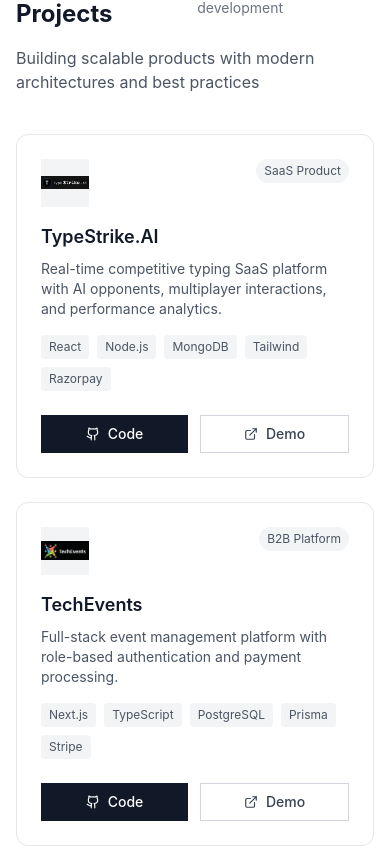
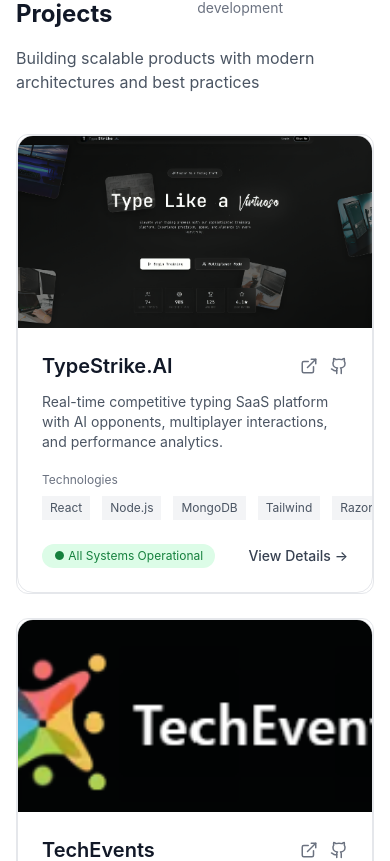
Before and after one commit to IshaSah24/MyPortfolio, a React (Vite) app in the folder Frontend/: page / in a window 390 px wide. Shown: the part 3197-4058 px from the top of the page. Built offline with nearby package versions, Linux system fonts and the light colour scheme.

Commit message:
fixed project card

```diff
--- a/Frontend/src/App.jsx
+++ b/Frontend/src/App.jsx
@@ -52,7 +52,7 @@ import { FaAws, FaStripe } from "react-icons/fa";
 import profile from "./assets/me.png";
 import ChatBot from "./components/ChatBot";
 import Navbar from "./components/Navbar";
-import typestrikeImage from "./assets/project-logo/typestrike.png";
+import typestrikeImage from "./assets/project-logo/typestrike1.png";
 import techeventsImage from "./assets/project-logo/techevents.png";
 import gmailAgentImage from "./assets/project-logo/gmail-agent.png";
 import nullclassLogo from "./assets/logo/nullclass.png";
@@ -116,7 +116,7 @@ function App() {
       image: typestrikeImage,
       tags: ["React", "Node.js", "MongoDB", "Tailwind", "Razorpay"],
       github: "https://github.com/ishasah/TypeStrike.Ai",
-      demo: "#",
+      demo: "https://typestrike.vercel.app/",
       details:
         "Built scalable microservices architecture, implemented subscription-based monetization with Razorpay, and developed real-time multiplayer functionality using WebSockets.",
       category: "SaaS Product",
@@ -128,11 +128,10 @@ function App() {
         "Full-stack event management platform with role-based authentication and payment processing.",
       image: techeventsImage,
       tags: ["Next.js", "TypeScript", "PostgreSQL", "Prisma", "Stripe"],
-      github: "https://github.com/ishasah/TechEvents",
-      demo: "#",
+      github: "https://github.com/IshaSah24/TechEvents",
+      demo: "http://techevents.vercel.app/",
       details:
         "Designed scalable backend architecture with PostgreSQL, implemented secure payment processing, and built real-time notification system.",
-      category: "B2B Platform",
       metrics: ["500+ Events", "99.9% Reliability", "Auto-scaling"],
     },
     {
@@ -141,8 +140,8 @@ function App() {
         "AI browser extension to analyze email content and generate context-aware replies using advanced NLP.",
       image: gmailAgentImage,
       tags: ["JavaScript", "Chrome API", "Deepseek V3", "NLP"],
-      github: "https://github.com/ishasah/gmail-ai-agent",
-      demo: "#",
+      github: "https://github.com/IshaSah24/mail-assistant",
+      demo: "https://drive.google.com/file/d/1Mh4ZVG7XjnTyMxcnbWUwITDGOsIVCKkH/view?usp=drive_link",
       details:
         "Developed Chrome extension with dynamic prompt engineering, tone selection, and context-aware response generation.",
       category: "AI Product",
@@ -444,7 +443,7 @@ function App() {
                 </a>
                 <div className="flex items-center gap-3">
                   <a
-                    href="https://github.com/ishasah"
+                    href="https://github.com/IshaSah24"
                     target="_blank"
                     rel="noopener noreferrer"
                     className="p-2 text-gray-600 dark:text-gray-400 hover:text-gray-900 dark:hover:text-white transition-colors"
@@ -452,7 +451,7 @@ function App() {
                     <Github size={18} />
                   </a>
                   <a
-                    href="https://linkedin.com/in/isha-sah"
+                    href="https://www.linkedin.com/in/ishaxsah/"
                     target="_blank"
                     rel="noopener noreferrer"
                     className="p-2 text-gray-600 dark:text-gray-400 hover:text-blue-600 transition-colors"
@@ -654,57 +653,75 @@ function App() {
                 key={index}
                 className="group bg-white dark:bg-gray-800 border border-gray-200 dark:border-gray-700 rounded-xl overflow-hidden hover:border-blue-300 dark:hover:border-blue-700 transition-all duration-300"
               >
-                <div className="p-6">
-                  <div className="flex items-start justify-between mb-4">
-                    <div className="w-12 h-12 bg-gray-100 dark:bg-gray-900 rounded-lg flex items-center justify-center">
+<div
+  key={index}
+  className="group bg-white dark:bg-gray-800 border border-gray-200 dark:border-gray-700 rounded-2xl overflow-hidden hover:shadow-xl transition-all duration-300"
+>
+  {/* Project Image (TOP) */}
+  <div className="relative h-48 w-full overflow-hidden">
     <img
       src={project.image}
       alt={project.title}
-                        className="w-full h-full object-contain"
+      className="w-full h-full object-cover group-hover:scale-105 transition-transform duration-500"
     />
   </div>
-                    <span className="text-xs px-2 py-1 bg-gray-100 dark:bg-gray-900 text-gray-600 dark:text-gray-400 rounded-full">
-                      {project.category}
-                    </span>
+
+  {/* Card Content */}
+  <div className="p-6">
+    {/* Title + Icons */}
+    <div className="flex items-center justify-between mb-3">
+      <h3 className="text-xl font-semibold text-gray-900 dark:text-white">
+        {project.title}
+      </h3>
+
+      <div className="flex items-center gap-3 text-gray-500">
+        {project.demo && (
+          <a href={project.demo} target="_blank">
+            <ExternalLink size={18} />
+          </a>
+        )}
+        {project.github && (
+          <a href={project.github} target="_blank">
+            <Github size={18} />
+          </a>
+        )}
+      </div>
     </div>
 
-                  <h3 className="text-lg font-semibold text-gray-900 dark:text-white mb-2">
-                    {project.title}
-                  </h3>
-                  <p className="text-gray-600 dark:text-gray-400 text-sm mb-4">
+    {/* Description */}
+    <p className="text-gray-600 dark:text-gray-400 text-sm mb-5">
       {project.description}
     </p>
 
-                  <div className="flex flex-wrap gap-2 mb-6">
+    {/* Technologies */}
+    <p className="text-xs text-gray-500 mb-2">Technologies</p>
+    <div className="flex items-center gap-3 mb-6">
       {project.tags.map((tag, i) => (
         <span
           key={i}
-                        className="px-2 py-1 text-xs bg-gray-100 dark:bg-gray-900 text-gray-600 dark:text-gray-400 rounded"
+          className="px-2 py-1 text-xs bg-gray-100 dark:bg-gray-900 text-gray-600 dark:text-gray-400 rounded-md"
         >
           {tag}
         </span>
       ))}
     </div>
 
-                  <div className="flex gap-3">
-                    <a
-                      href={project.github}
-                      target="_blank"
-                      rel="noopener noreferrer"
-                      className="flex-1 inline-flex items-center justify-center gap-2 px-3 py-2 bg-gray-900 dark:bg-white text-white dark:text-gray-900 text-sm font-medium rounded-lg hover:bg-gray-800 dark:hover:bg-gray-100 transition-colors"
-                    >
-                      <Github size={14} />
-                      Code
-                    </a>
+    {/* Footer */}
+    <div className="flex items-center justify-between">
+      <span className="flex items-center gap-2 text-xs px-3 py-1 rounded-full bg-green-100 text-green-700 dark:bg-green-900/30 dark:text-green-400">
+        ● All Systems Operational
+      </span>
+
       <a
         href={project.demo}
-                      className="flex-1 inline-flex items-center justify-center gap-2 px-3 py-2 border border-gray-300 dark:border-gray-700 text-gray-700 dark:text-gray-300 text-sm font-medium rounded-lg hover:bg-gray-50 dark:hover:bg-gray-800 transition-colors"
+        className="text-sm font-medium text-gray-700 dark:text-gray-300 hover:underline flex items-center gap-1"
       >
-                      <ExternalLink size={14} />
-                      Demo
+        View Details →
       </a>
     </div>
   </div>
+</div>
+
               </div>
             ))}
           </div>
```
Also changed, not shown: Frontend/src/components/Card.jsx (added, +137 -0 lines), Frontend/src/assets/project-logo/typestrike1.png (added). Lines whose indentation alone changed are shown as unchanged.
